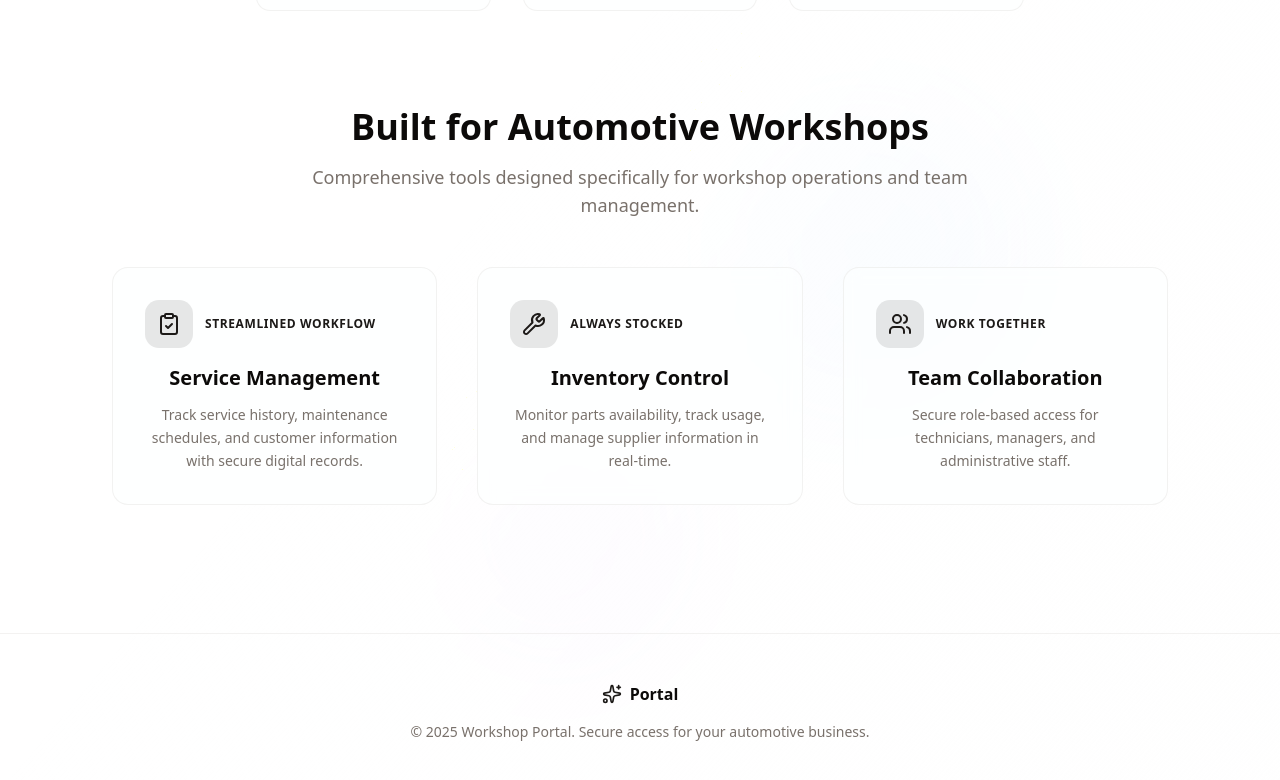
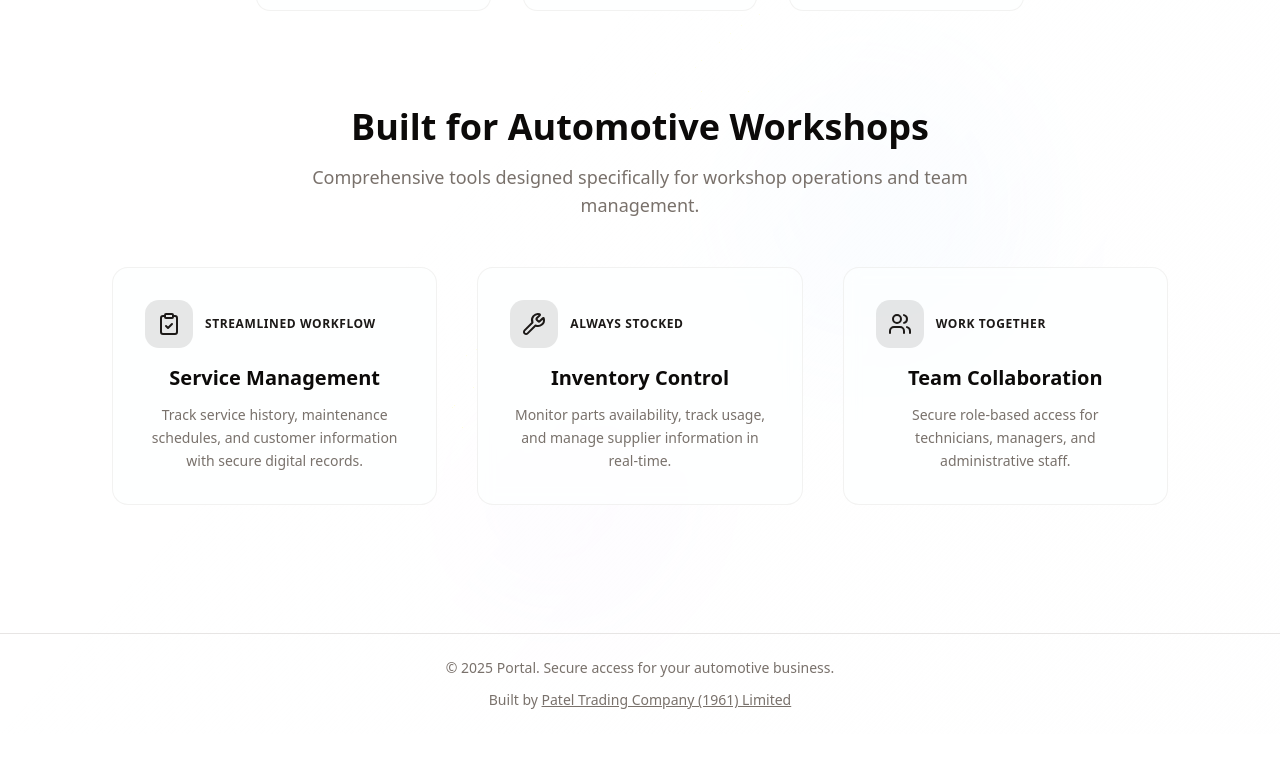
Before and after one commit to bhrijalpatel/portal, a Next.js app: page / in a window 1280 px wide. Shown: the part 740-1520 px from the top of the page. After the commit the page ends 1474 px from the top, so only its background shows below. Built offline with nearby package versions, Linux system fonts and the light colour scheme.

Commit message:
feat: update footer to include company attribution and streamline content for the automotive portal

```diff
--- a/app/page.tsx
+++ b/app/page.tsx
@@ -123,17 +123,22 @@ export default function HomePage() {
         </div>
       </main>
 
-      <footer className="mt-32 py-12 border-t border-border/50">
-        <div className="max-w-6xl mx-auto px-6 md:px-12 text-center">
-          <div className="flex items-center justify-center gap-2 mb-4">
-            <Sparkles className="h-5 w-5 text-primary" />
-            <span className="font-semibold">Portal</span>
-          </div>
-          <p className="text-sm text-muted-foreground">
-            &copy; {new Date().getFullYear()} Workshop Portal. Secure access for
-            your automotive business.
-          </p>
-        </div>
+      <footer className="mt-32 py-6 flex flex-col gap-3 border-t border-border text-center">
+        <p className="text-sm text-muted-foreground">
+          &copy; {new Date().getFullYear()} Portal. Secure access for your
+          automotive business.
+        </p>
+        <p className="text-sm text-muted-foreground">
+          Built by{" "}
+          <Link
+            href="https://pateltrading.biz"
+            target="_blank"
+            rel="noopener noreferrer"
+            className="underline hover:text-primary transition-colors"
+          >
+            Patel Trading Company (1961) Limited
+          </Link>
+        </p>
       </footer>
     </div>
   );
```
